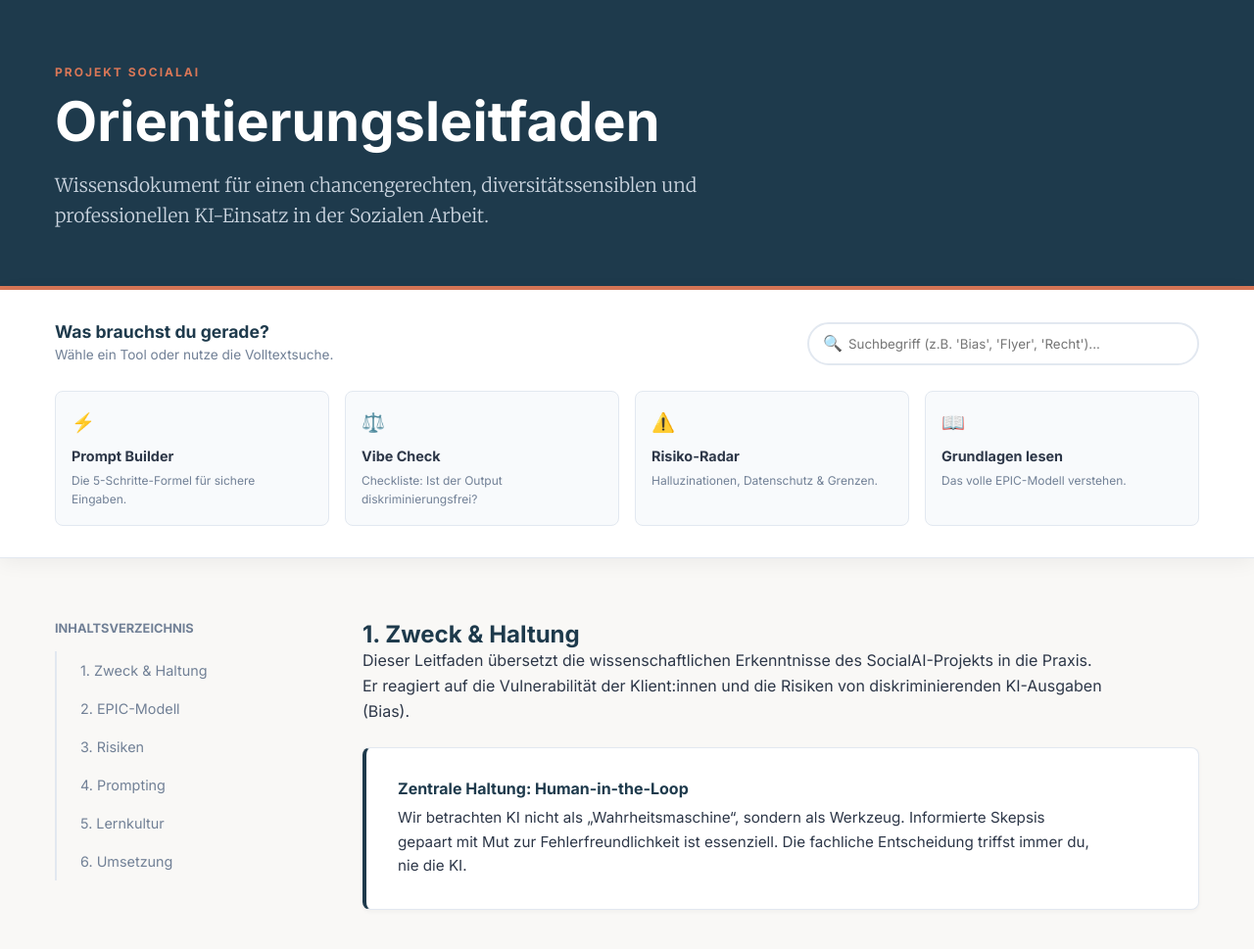
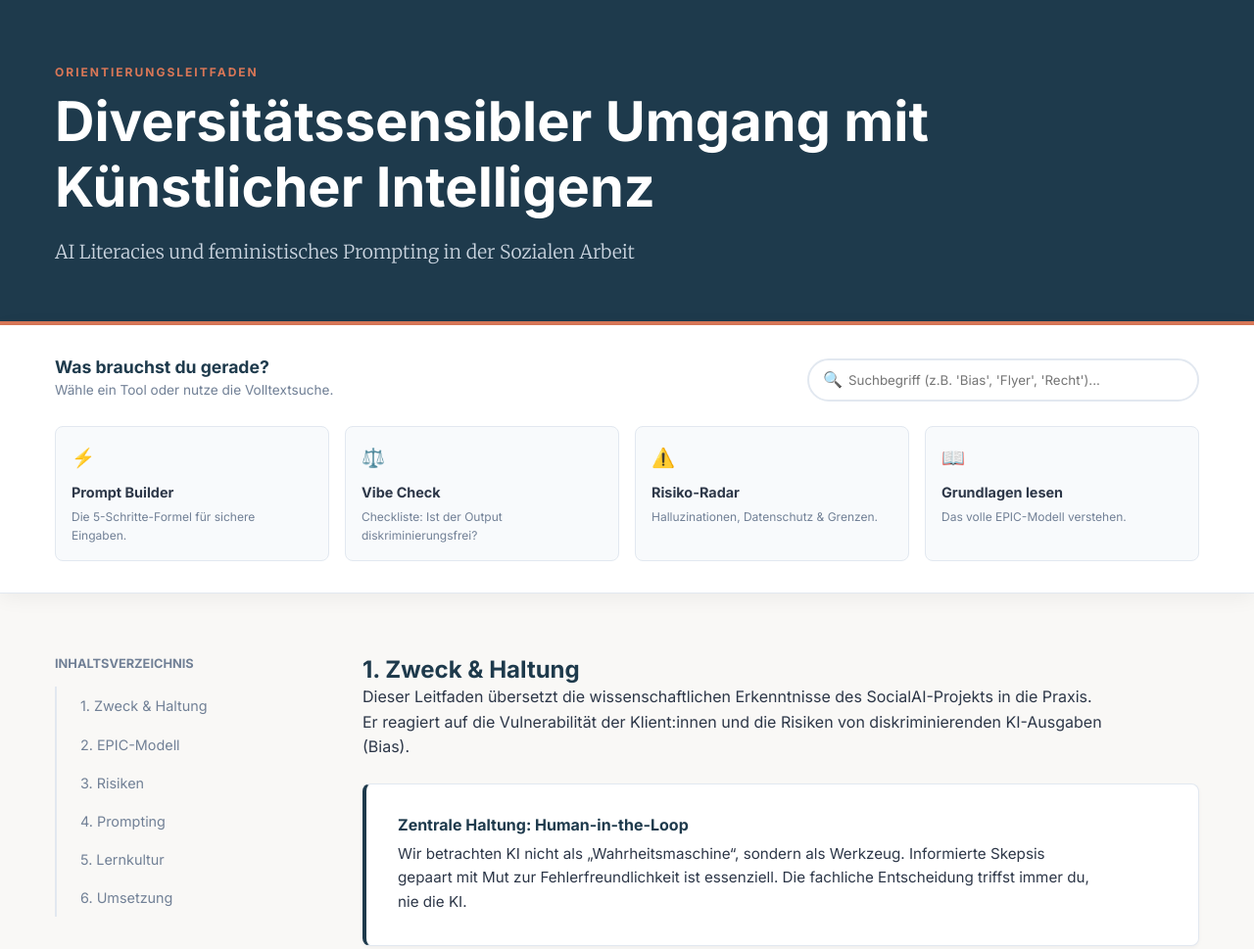
Before and after one commit to chsteiner/eli-leitfaden, a plain HTML site: page index.html in a window 1280 px wide. Shown: the top 969 px of the page at 98% size. Drawn offline with Linux system fonts and the light colour scheme.

Commit message:
Update project title and content

```diff
--- a/index.html
+++ b/index.html
@@ -3,7 +3,7 @@
 <head>
     <meta charset="UTF-8">
     <meta name="viewport" content="width=device-width, initial-scale=1.0">
-    <title>SocialAI Orientierungsleitfaden</title>
+    <title>Diversitätssensibler Umgang mit Künstlicher Intelligenz</title>
 
     <link rel="preconnect" href="https://fonts.googleapis.com">
     <link rel="preconnect" href="https://fonts.gstatic.com" crossorigin>
@@ -286,9 +286,9 @@
 
     <header>
         <div class="header-content">
-            <span class="brand-label">Projekt SocialAI</span>
-            <h1>Orientierungsleitfaden</h1>
-            <p class="lead">Wissensdokument für einen chancengerechten, diversitätssensiblen und professionellen KI-Einsatz in der Sozialen Arbeit.</p>
+            <span class="brand-label">Orientierungsleitfaden</span>
+            <h1>Diversitätssensibler Umgang mit Künstlicher Intelligenz</h1>
+            <p class="lead">AI Literacies und feministisches Prompting in der Sozialen Arbeit</p>
         </div>
     </header>
 
@@ -501,7 +501,7 @@
     </div>
 
     <footer>
-        <p>Projekt SocialAI | Evidenzbasierte KI in der Sozialen Arbeit</p>
+        <p>Diversitätssensibler Umgang mit Künstlicher Intelligenz | AI Literacies und feministisches Prompting in der Sozialen Arbeit</p>
     </footer>
 
     <script>
```
Also changed, not shown: 1 other file.
